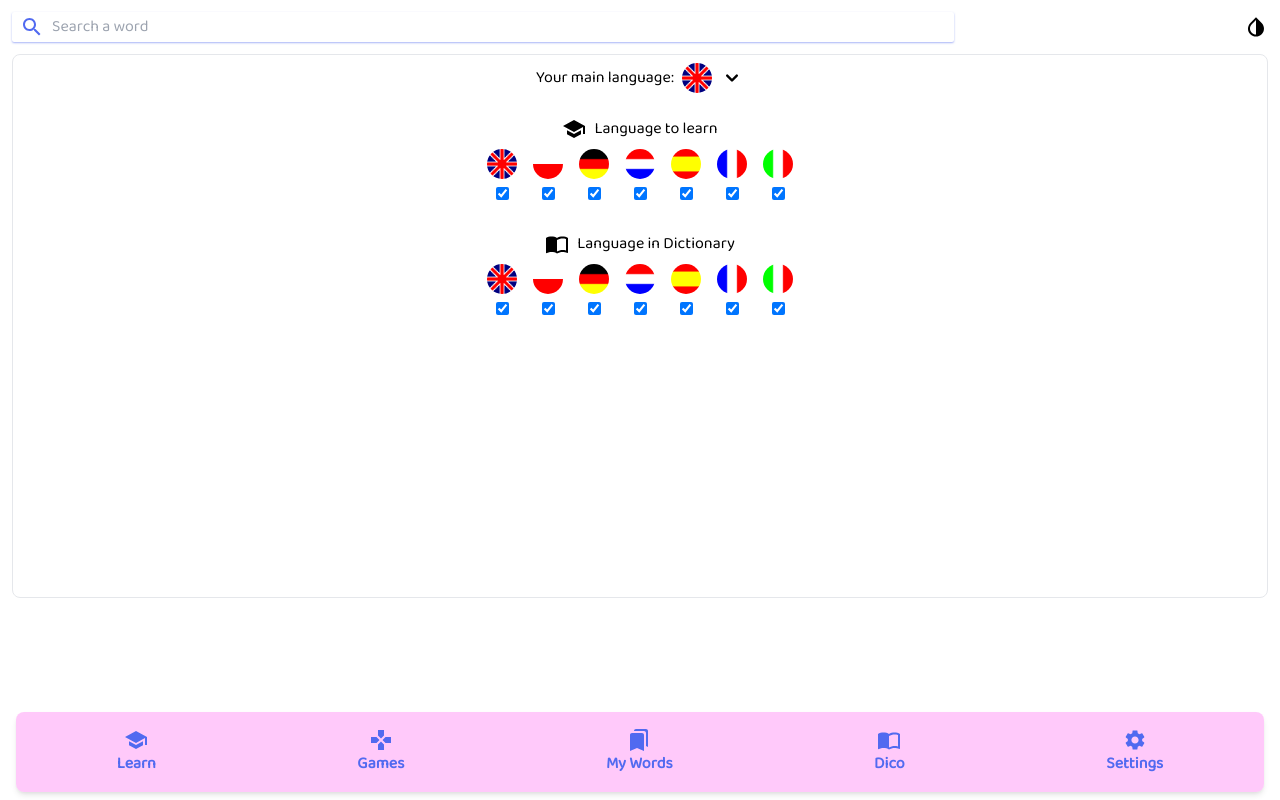
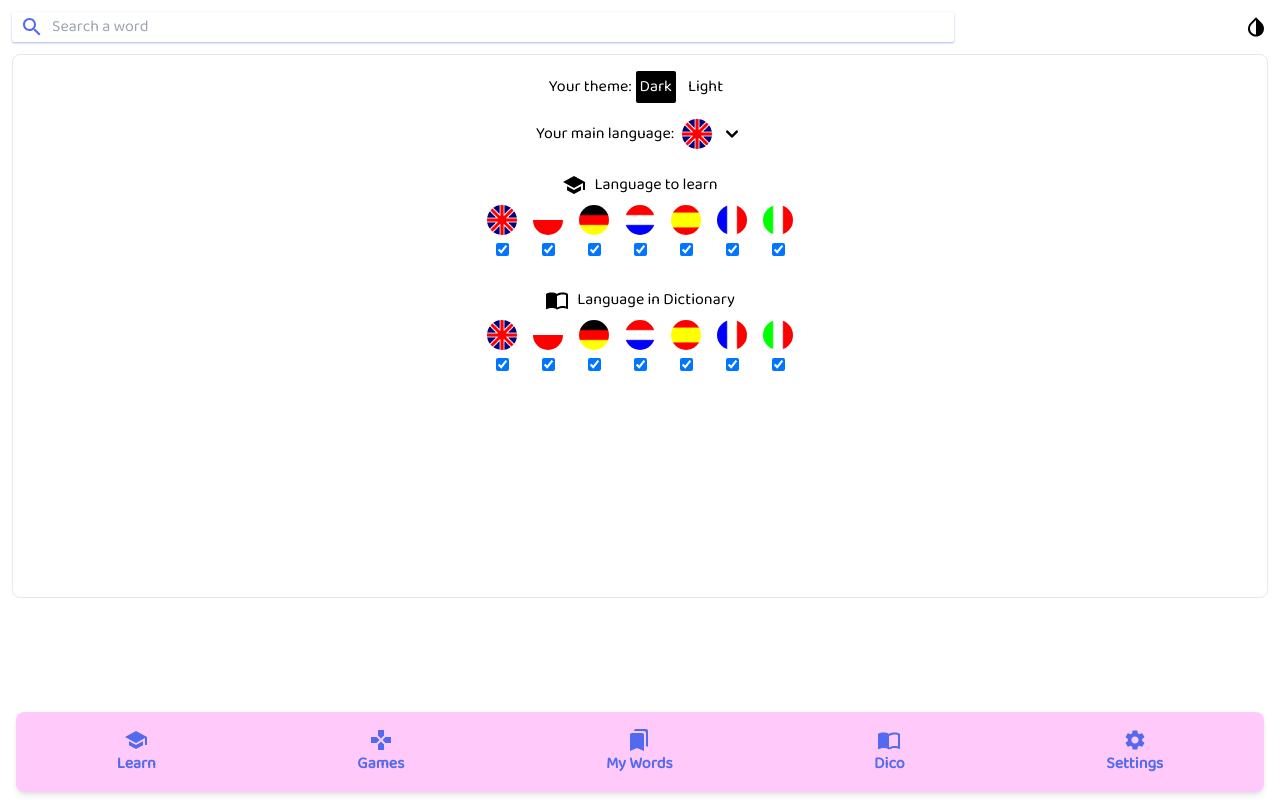
Before and after one commit to ArexSpeed/multiwords, a Next.js app: page /settings in a window 1280 px wide. Built offline with nearby package versions, Linux system fonts and the light colour scheme.

Commit message:
theme change in settings

```diff
--- a/pages/learn/show.tsx
+++ b/pages/learn/show.tsx
@@ -206,7 +206,7 @@ const ShowPage = () => {
             <CategorySwitch />
           </div>
         </section>
-        <section className="flex flex-col flex-grow w-full h-[80vh] px-3 justify-between items-center pb-24">
+        <section className="flex flex-col w-full h-[80vh] px-3 justify-between items-center pb-24">
           <div className="flex flex-col w-full h-full justify-center items-center px-2 border-[1px] border-primary25 rounded-lg">
             <Swiper
               slidesPerView={1}
--- a/pages/settings.tsx
+++ b/pages/settings.tsx
@@ -12,7 +12,8 @@ import {
   DicoLanguages,
   changeUserLanguage,
   changeLearningLanguages,
-  changeDicoLanguages
+  changeDicoLanguages,
+  toogleTheme
 } from 'redux/slices/settingsSlice';
 //icon
 import SchoolIcon from '@material-ui/icons/School';
@@ -56,6 +57,23 @@ const SettingsPage = () => {
     }
   ];
 
+  const changeTheme = (theme: string) => {
+    switch (theme) {
+      case 'light':
+        dispatch(toogleTheme('light'));
+        document.documentElement.classList.remove('dark');
+        break;
+      case 'dark':
+        dispatch(toogleTheme('dark'));
+        document.documentElement.classList.add('dark');
+        break;
+      default:
+        dispatch(toogleTheme('light'));
+        document.documentElement.classList.remove('dark');
+        break;
+    }
+  };
+
   const changeMainLang = (short: string, name: string) => {
     dispatch(
       changeUserLanguage({
@@ -79,8 +97,23 @@ const SettingsPage = () => {
       <MetaHead />
       <main className="w-full max-h-screen">
         <Search />
-        <section className="flex flex-col flex-grow w-full h-[80vh] px-3 justify-between items-center pb-24 overflow-hidden">
+        <section className="flex flex-col w-full h-[80vh] px-3 justify-between items-center pb-24 overflow-hidden">
           <div className="flex flex-col w-full h-full justify-start items-center px-2 border-[1px] border-primary25 rounded-lg overflow-y-auto">
+            <article className="flex flex-row justify-center items-center p-2 mt-2">
+              <h2>Your theme: </h2>
+              <div>
+                <button
+                  className="p-1 mx-1 bg-black text-white rounded-sm"
+                  onClick={() => changeTheme('dark')}>
+                  Dark
+                </button>
+                <button
+                  className="p-1 mx-1 bg-white text-black rounded-sm"
+                  onClick={() => changeTheme('light')}>
+                  Light
+                </button>
+              </div>
+            </article>
             <article className="flex flex-row justify-center items-center">
               <h2>Your main language: </h2>
               <div className="relative">
```
